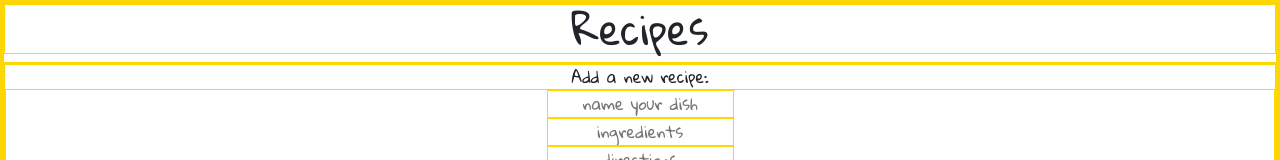
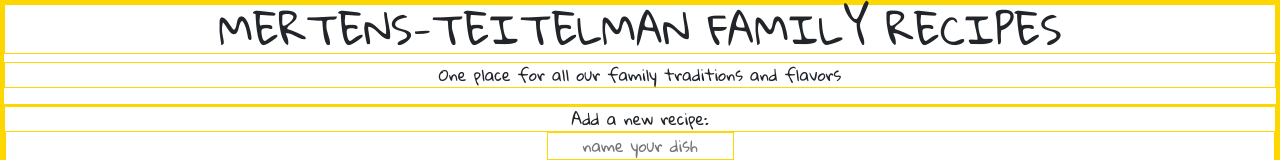
Before and after one commit to sharonmertens/afe, a React (Create React App) app: page / in a window 1280 px wide. Shown: the top 160 px of the page. Built offline with nearby package versions, Linux system fonts and the light colour scheme; no server answers.

Commit message:
added photo css

```diff
--- a/src/App.js
+++ b/src/App.js
@@ -128,7 +128,9 @@ class App extends Component {
   render() {
     return (
       <div className="main-container">
-        <h1>Recipes</h1>
+        <h1>MERTENS-TEITELMAN FAMILY RECIPES</h1>
+        <p>One place for all our family traditions and flavors</p>
+
         <Header />
         <Form
           handleCreateRecipe={this.handleCreateRecipe}
--- a/src/components/Recipe.js
+++ b/src/components/Recipe.js
@@ -46,7 +46,7 @@ class Recipe extends Component {
 
         { /* button click changes static state to false to show edit component */}
         <button onClick={this.changeStaticState}>Edit Recipe</button>
-        <button onClick={() => this.props.handleDelete(this.props.recipe._id, this.props.arrayIndex, this.props.currentArray)}>Delete Post</button>
+        <button onClick={() => this.props.handleDelete(this.props.recipe._id, this.props.arrayIndex, this.props.currentArray)}>Delete Recipe</button>
 
         </div> :
 
--- a/src/index.css
+++ b/src/index.css
@@ -20,3 +20,8 @@ code {
   font-family: source-code-pro, Menlo, Monaco, Consolas, "Courier New",
     monospace;
 }
+
+.photo {
+  margin: 20px;
+  width: 300px;
+}
```
